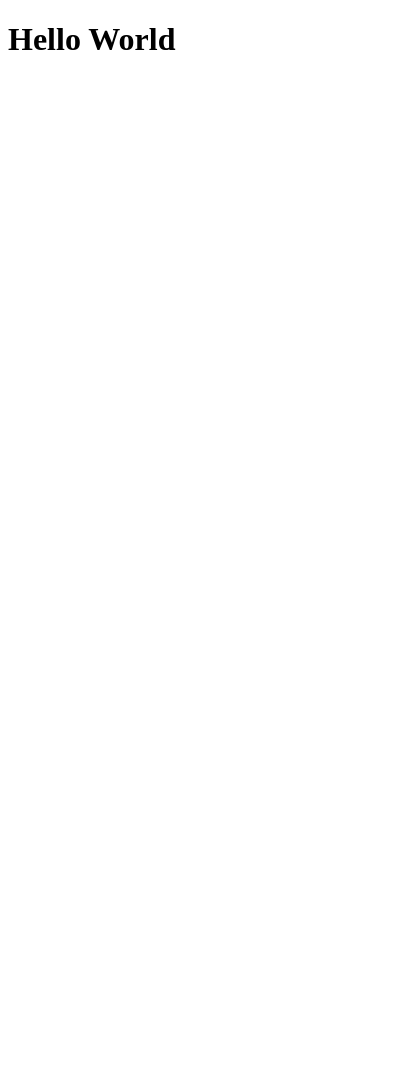
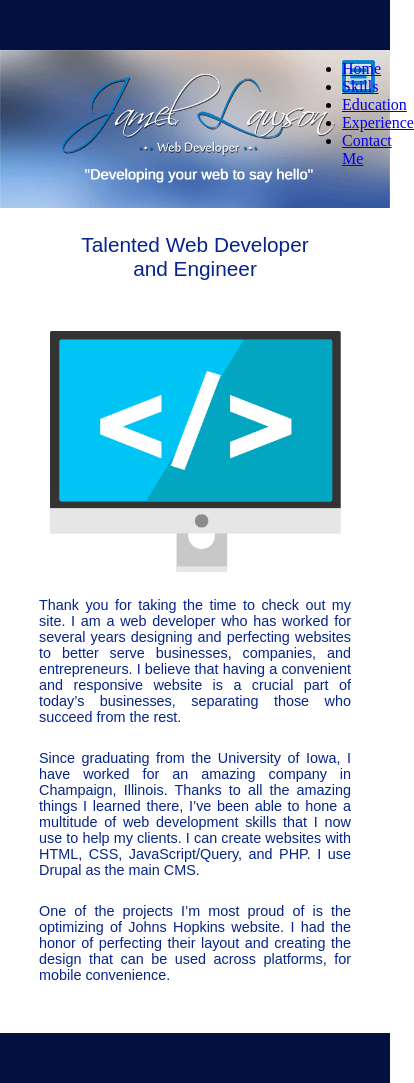
Before and after one commit to Jamelski/jamel-lawson-website, a plain HTML site: page index.html in a window 390 px wide. Shown: the whole page, 414 px wide, since content can reach past the window. Before the commit the page ends 844 px from the top, so only its background shows below. Drawn offline with nearby package versions, Linux system fonts and the light colour scheme.

Commit message:
Working on mobile
Started working on the mobile version of the site

```diff
--- a/index.html
+++ b/index.html
@@ -2,10 +2,173 @@
 <html>
 <head>
 <meta charset="UTF-8">
-<title>Untitled Document</title>
+<meta name="viewport" content="width=device-width, initial-scale=1">
+<script src="path/to/jquery.js" type="text/javascript"></script>
+<script src="path/to/jquery.mmenu.min.js" type="text/javascript"></script>
+<link href="path/to/jquery.mmenu.css" type="text/css" rel="stylesheet" />
+
+<script src="path/to/jquery.js" type="text/javascript"></script>
+   <script src="path/to/jquery.mmenu.min.all.js" type="text/javascript"></script>
+   <link href="path/to/jquery.mmenu.all.css" type="text/css" rel="stylesheet" />
+<title>Jamel Lawson</title>
+<style>
+	*{
+		margin:0;
+		padding:0;
+	}
+
+	.wrapper{
+		max-width:640px;
+		height:auto;
+		margin-right:auto;
+		margin-left:auto;
+		position:absolute;
+		top:0;
+		bottom:0;
+		left:0;
+		right:0;
+	}
+
+	.placeholder{
+		position:relative;
+		width:100%;
+		height:100%;
+	}
+
+	.header{
+		background-color:#021042;
+		width:100%;
+		height:50px;
+		float:left;
+		position:relative;
+	}
+
+	.banner{
+		position:relative;
+		width:100%;
+	}
+
+	.banner .banner-background{
+		width:100%;
+		position:relative;
+		vertical-align:bottom;
+	}
+
+	.banner .logo{
+		position:absolute;
+		top:0px;
+		left:0px;
+		right:0px;
+	}
+
+	.banner-menu-button{
+		position:absolute;
+		top:60px;
+		right:15px;
+		z-index:100;
+		width:66px;
+		height:66px;
+		background-image:url(images/menu-button.png);
+	}
+
+	.main-content{
+		width:100%;
+		min-height:85%;
+		margin-bottom:50px;
+		float:left;
+	}
+
+	.main-title{
+		color:#06248A;
+		font-family:"Liberation Sans Regular", "Arial", "sans-serif";
+		font-size:1.8em;
+		text-align:center;
+		font-weight:400;
+		width:100%;
+		float:left;
+		clear:both;
+	}
+
+	.main-content-image{
+		width:100%;
+		position:relative;
+		vertical-align:bottom;
+		margin-top:50px;
+		float:left;
+		clear:both;
+	}
+	.main-content #main-title-top{
+		margin-top:25px;
+		float:left;
+		clear:both;
+	}
+
+	.main-content p{
+		color:#06248A;
+		font-family:"Liberation Sans Regular", "Arial", "sans-serif";
+		font-size:1.3em;
+		text-align:justify;
+		font-weight:400;
+		width:80%;
+		float:left;
+		clear:both;
+		padding-left:10%;
+		padding-right:10%;
+		margin-top:25px;
+		float:left;
+		clear:both;
+	}
+@media screen and (max-width: 480px){
+	.main-title{
+		font-size:1.3em;
+
+	}
+
+	.main-content p{
+		font-size:0.9em;
+	}
+
+	.banner-menu-button{
+		width:33px;
+		height:33px;
+		background-image:url(images/menu-button_320.png);
+
+	}
+}
+
+</style>
 </head>
 
 <body>
-<h1>Hello World</h1>
+<div>
+<div class="wrapper">
+	<div class="placeholder">
+        <div class="header"></div>
+        <div class="banner">
+        	<div class="image-box"><img class="banner-background" src="images/banner-640_02.png"></div>
+            <div class="banner-menu-button">
+            	<nav id="my-menu">
+            	<ul>
+                	<li><a href="/">Home</a></li>
+                    <li><a href="#">Skills</a></li>
+                    <li><a href="#">Education</a></li>
+                    <li><a href="#">Experience</a></li>
+                    <li><a href="#">Contact Me</a></li>
+               </ul>
+               </nav>
+            </div>
+        </div><!--End of Banner-->
+        <div class="main-content">
+        <h1 id="main-title-top" class="main-title">Talented Web Developer</h1>
+        <h1 class="main-title">and Engineer</h1>
+        <img class="main-content-image" src="images/computer-screen.png">
+        <p>Thank you for taking the time to check out my site. I am a web developer who has worked for several years designing and perfecting websites to better serve businesses, companies, and entrepreneurs. I believe that having a convenient and responsive website is a crucial part of today’s businesses, separating those who succeed from the rest.</p>
+        <p>Since graduating from the University of Iowa, I have worked for an amazing company in Champaign, Illinois. Thanks to all the amazing things I learned there, I’ve been able to hone a multitude of web development skills that I now use to help my clients. I can create websites with HTML, CSS, JavaScript/Query, and PHP. I use Drupal as the main CMS.</p>
+        <p>One of the projects I’m most proud of is the optimizing of Johns Hopkins website. I had the honor of perfecting their layout and creating the design that can be used across platforms, for mobile convenience.</p>
+        </div><!--End of Main Content-->
+        <div class="header"></div>
+    </div><!--End of Placeholder-->
+</div><!--End of Wrapper-->
+</div>
 </body>
 </html>
```
Also changed, not shown: images/banner-640.png (added), images/banner-640_02.png (added), images/banner.png (added), images/computer-screen.png (added), images/computer-screen_05.png (added), images/logo.png (added), images/menu-button.png (added), images/menu-button_320.png (added), images/test-banner.png (added), site-docs/ColourVersion.png (added), 3 other files.
